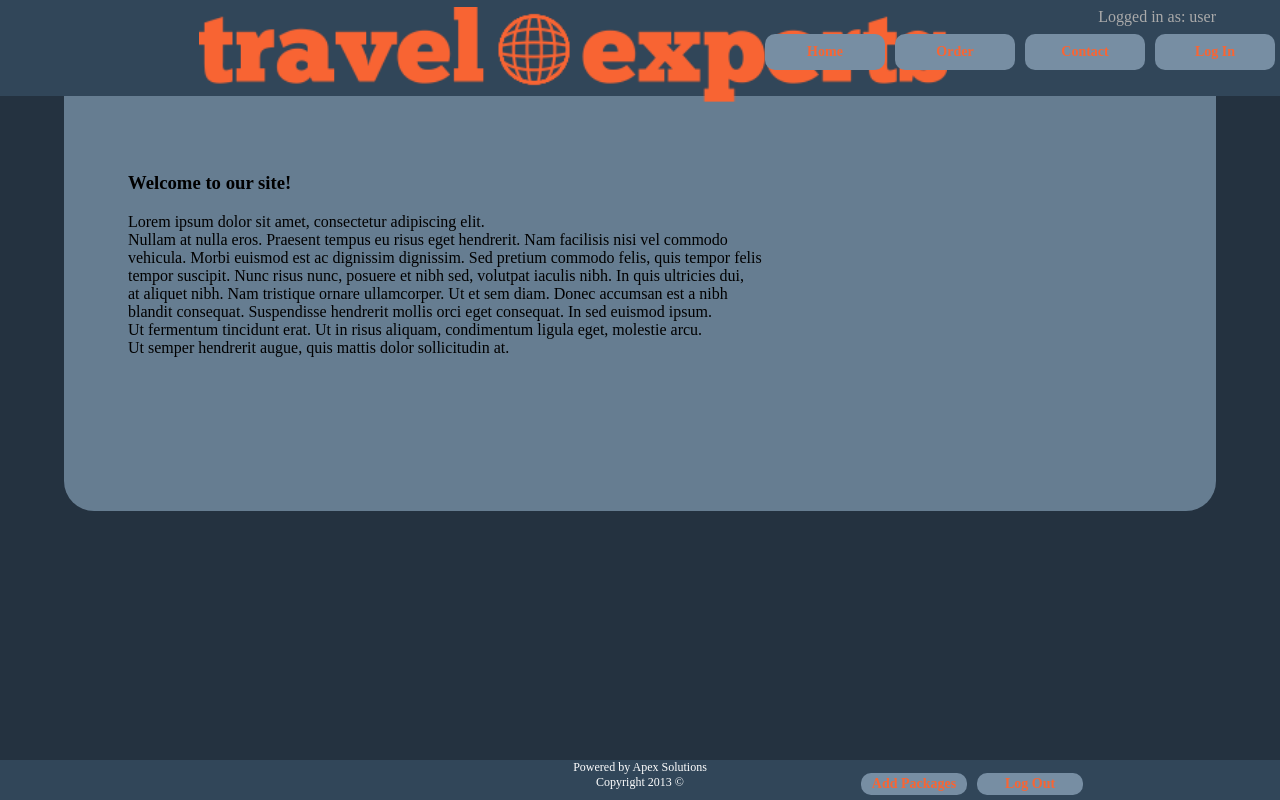
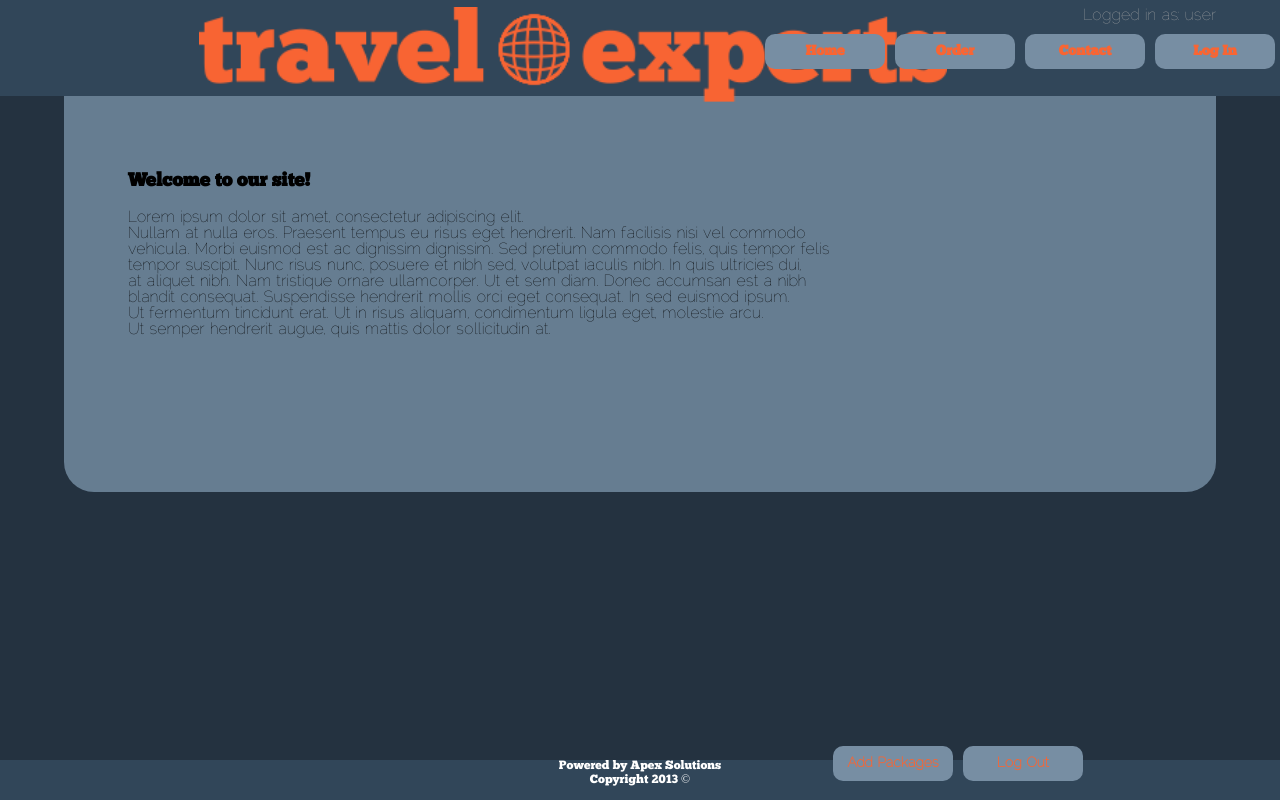
Before and after one commit to PaulTeixeira/TravelWebsite, a PHP site: page /index.php in a window 1280 px wide. Run offline with PHP 8.4, Linux system fonts and the light colour scheme; the visitor is signed in with stand-in values (Sample User, id 1).

Commit message:
Dropped new fonts (thanks jan) and menu
menu now shifts up instead of growing
fonts are pretty dope

```diff
--- a/css/site.css
+++ b/css/site.css
@@ -1,18 +1,29 @@
 @font-face
 {
 font-family: janheaderfont;
-src: url('Sansation_Light.ttf');
+src: url('../ui/fonts/Chunk.ttf');
 }
+@font-face
+{
+font-family: jantextfont;
+src: url('../ui/fonts/Raleway Thin.ttf');
+}
+
 
 body{
 margin: 0;
+font-family:jantextfont;
 background-color: #243240;
+}
+h1,h2,h3,h4,h5,h6 {
+  font-family: janheaderfont;
 }
 /*
 Top bar, includes logo, login info, and header
 */
 #headbar {
 position:fixed;
+font-family: janheaderfont;
 top:0;
 width:100%;
 height:12%;
@@ -34,7 +45,6 @@ width:100%;
 text-align:center;
 color:#EEE;
 margin:0;
-font-family:"Comic Sans MS", cursive, sans-serif;
 }
 #loginname {
 position:fixed;
@@ -59,17 +69,16 @@ main menu, allows navigation of site, and will be consistant thoughout website
 */
 #adminmenu{
 position:fixed;
-margin:0;
 top:auto;
 right:15%;
 bottom:0;
 z-index:4;
 }
 #adminmenu li a{
-padding:3px;
 }
 .menu {
 position:fixed;
+white-space: nowrap;
 right:0;
 top:0;
 text-align:left;
@@ -106,7 +115,7 @@ transition:.5s;
 .menu li a:hover
 {
 background-color:#9DAFBF;
-width: 125px;
+margin-top:10px;
 font-weight:bold;
 }
 /*
@@ -114,6 +123,7 @@ footer, has our company and copyright information, consistent throughout
 */
 #footbar {
 position:fixed;
+font-family: janheaderfont;
 text-align:center;
 font-size:12;
 color:white;
--- a/javascript/myjs.js
+++ b/javascript/myjs.js
@@ -24,5 +24,6 @@ var mytimer;
 
 	function fillorder()
 	{
+	clearTimeout(mytimer); //stop timer so no more switching
 	console.log('Filled form based on package: '+lastslideid);
 	}
--- a/ui/footer.php
+++ b/ui/footer.php
@@ -9,7 +9,7 @@ Copyright 2013 &copy
 				{
 				echo "<div id='loginname'>Logged in as: ".$_SESSION['username']." </div>";
 				echo "<ul id='adminmenu' class='menu'>";
-				echo "<li><a href=''><span>Add Packages</span></a></li>";
+				echo "<li><a href=''>Add Packages</a></li>";
 				echo "<li><a href='logout.php'><span>Log Out</span></a></li>";
 				echo "</ul>";
 				}
```
